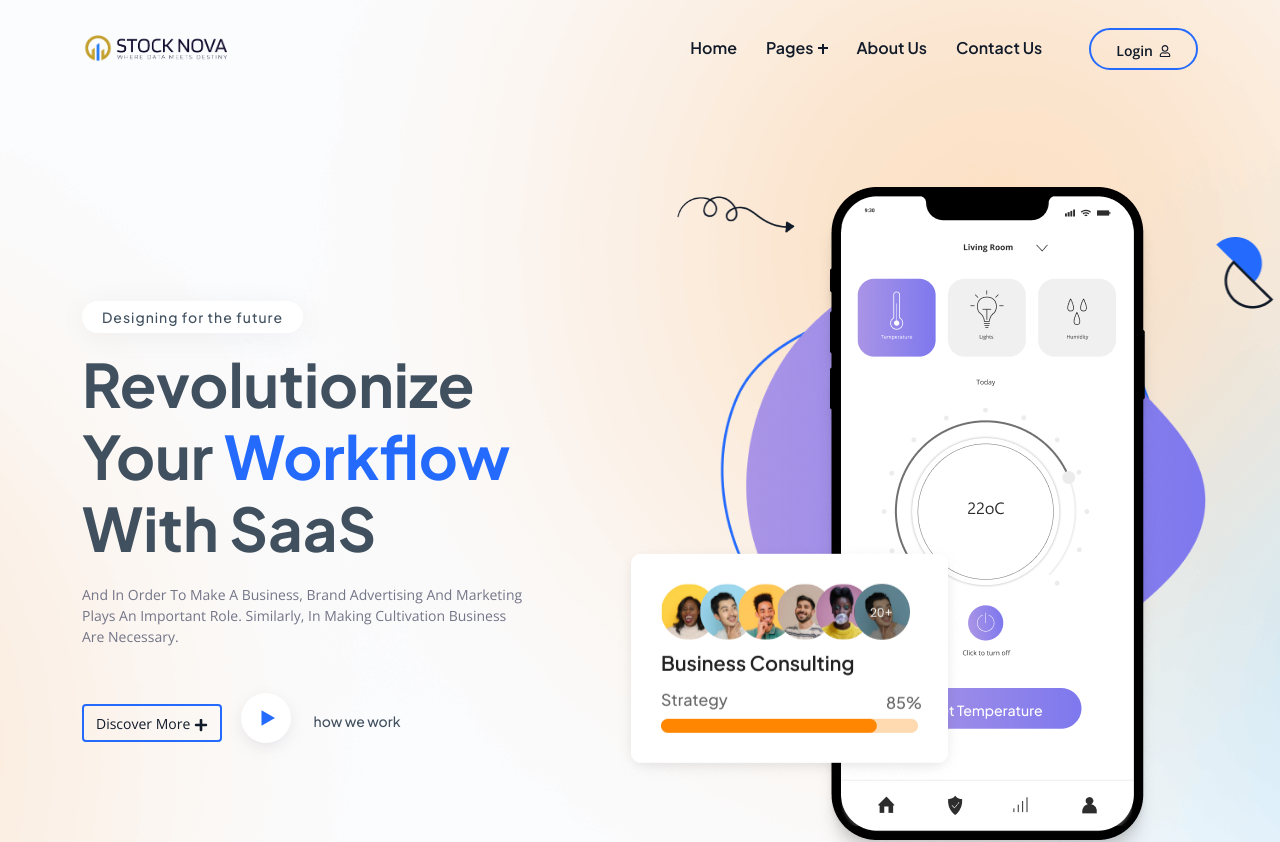
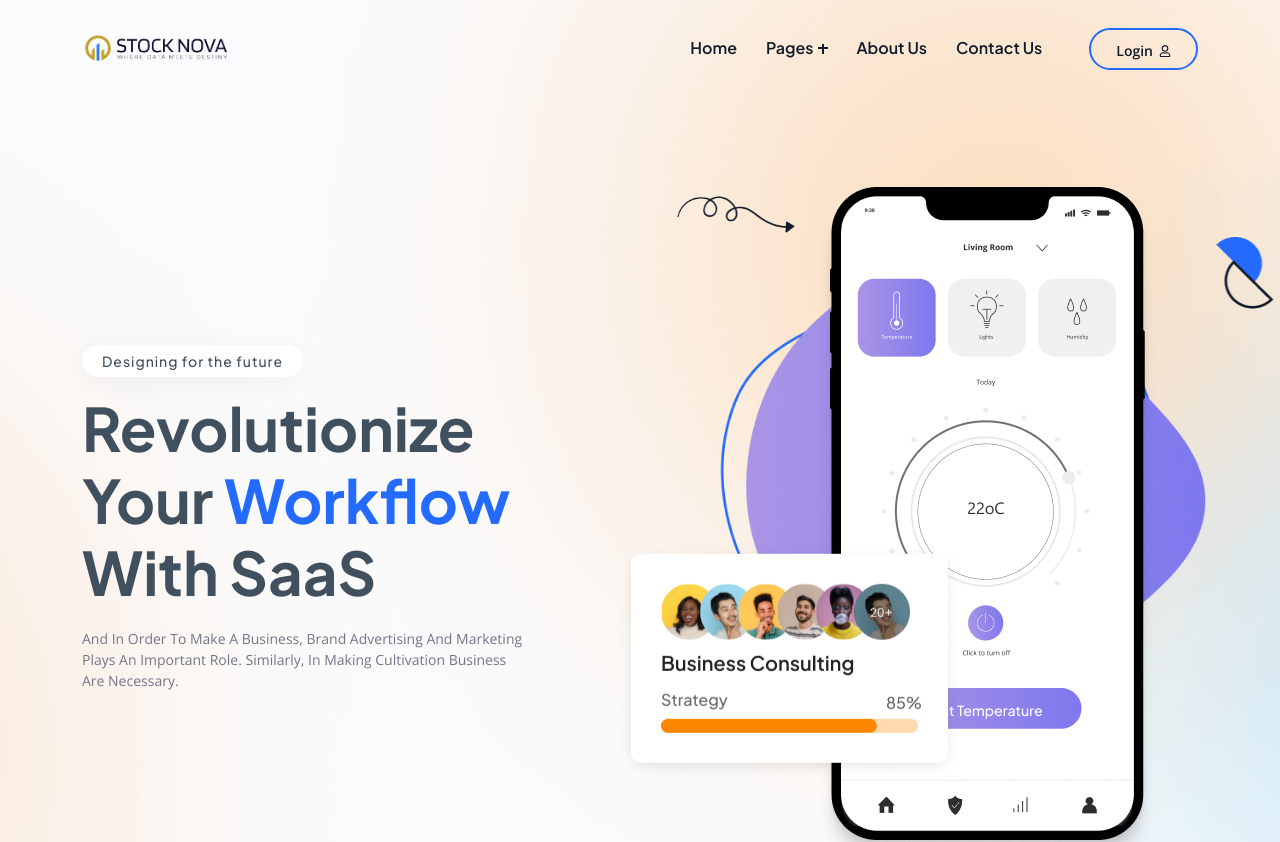
Before and after one commit to D4RK91GHT/stocknova-front, a React (Create React App) app: page / in a window 1280 px wide. Shown: the top 842 px of the page. Built offline with nearby package versions, Linux system fonts and the light colour scheme; a small style sheet from the web is missing.

Commit message:
Banner Updated

```diff
--- a/public/assets/scss/sections/_banner.scss
+++ b/public/assets/scss/sections/_banner.scss
@@ -20,62 +20,6 @@
 .banner-area-2 {
   padding-top: 210px;
   padding-bottom: 70px;
-  .bg-img-2 {
-    position: absolute;
-    right: -100px;
-    top: 0;
-    width: 660px;
-  }
-  .video-play-btn-hover {
-    cursor: pointer;
-  }
-}
-.banner-area-3 {
-  margin-top: 0;
-  .bg-gray {
-    padding: 140px 0;
-    position: relative;
-  }
-  .img-right {
-    position: absolute;
-    right: 0;
-    top: 0;
-    width: 55%;
-    bottom: 0;
-    height: 100%;
-    z-index: 1;
-  }
-  &:after {
-    content: "";
-    position: absolute;
-    right: 40%;
-    top: 0;
-    width: 20%;
-    height: 100%;
-    background-image: linear-gradient(to right, #f8f9fc 50%, transparent);
-    z-index: 2;
-  }
-}
-
-.navbar-area-2 {
-  .nav-right-part {
-    align-items: center;
-    .navbar-phone {
-      color: var(--heading-color);
-      background: transparent;
-      .icon {
-        background: #246bfd2e;
-        img {
-          filter: invert(38%) sepia(100%) saturate(3579%) hue-rotate(212deg)
-            brightness(97%) contrast(105%);
-        }
-      }
-      h5,
-      span {
-        color: var(--heading-color);
-      }
-    }
-  }
 }
 
 .banner-inner {
--- /dev/null
+++ b/src/components/Banner.js
@@ -0,0 +1,88 @@
+import React from "react";
+const Banner = () => {
+  return (
+    <>
+      {/* ================== BannerTwo Start ==================*/}
+      <div
+        className="banner-area bg-relative banner-area-2 bg-cover"
+        style={{ backgroundImage: 'url("./assets/img/bg/8.png")' }}
+      >
+        <div className="container">
+          <div className="row">
+            <div className="col-lg-6 align-self-center">
+              <div className="banner-inner pe-xl-5">
+                <h6
+                  className="subtitle "
+                  data-aos="fade-right"
+                  data-aos-delay="100"
+                  data-aos-duration="1500"
+                >
+                  Designing for the future
+                </h6>
+                <h2
+                  className="title "
+                  data-aos="fade-right"
+                  data-aos-delay="200"
+                  data-aos-duration="1500"
+                >
+                  {" "}
+                  Revolutionize Your <span>Workflow</span> With SaaS
+                </h2>
+                <p
+                  className="content pe-xl-5 "
+                  data-aos="fade-right"
+                  data-aos-delay="250"
+                  data-aos-duration="1500"
+                >
+                  And In Order To Make A Business, Brand Advertising And
+                  Marketing Plays An Important Role. Similarly, In Making
+                  Cultivation Business Are Necessary.
+                </p>
+              </div>
+            </div>
+            <div
+              className="col-lg-6 col-md-9 "
+              data-aos="fade-left"
+              data-aos-delay="100"
+              data-aos-duration="1500"
+            >
+              <div className="banner-thumb-2 mt-4 mt-lg-0">
+                <img
+                  className="banner-animate-img banner-animate-img-4"
+                  src="assets/img/banner-2/3.png"
+                  alt="img"
+                />
+                <div className="main-img-wrap">
+                  <img
+                    className="banner-animate-img banner-animate-img-1 left_image_bounce"
+                    src="assets/img/banner-2/4.png"
+                    alt="img"
+                  />
+                  <img
+                    className="banner-animate-img banner-animate-img-2 left_image_bounce"
+                    src="assets/img/banner-2/5.png"
+                    alt="img"
+                  />
+                  <img
+                    className="banner-animate-img banner-animate-img-3 top_image_bounce"
+                    src="assets/img/banner-2/2.png"
+                    alt="img"
+                  />
+                  <img
+                    className="main-img"
+                    src="assets/img/banner-2/1.png"
+                    alt="img"
+                  />
+                </div>
+              </div>
+            </div>
+          </div>
+        </div>
+      </div>
+
+      {/* ================== BannerTwo End ==================*/}
+    </>
+  );
+};
+
+export default Banner;
--- a/src/components/BannerTwo.js
+++ /dev/null
@@ -1,124 +0,0 @@
-import React, { useState } from "react";
-import { FaPlus } from "react-icons/fa";
-import { Link } from "react-router-dom";
-import ModalVideo from "react-modal-video";
-const BannerTwo = () => {
-  const [isOpen, setOpen] = useState(false);
-  return (
-    <>
-      {/* ================== BannerTwo Start ==================*/}
-      <div
-        className='banner-area bg-relative banner-area-2 bg-cover'
-        style={{ backgroundImage: 'url("./assets/img/bg/8.png")' }}
-      >
-        <div className='container'>
-          <div className='row'>
-            <div className='col-lg-6 align-self-center'>
-              <div className='banner-inner pe-xl-5'>
-                <h6
-                  className='subtitle '
-                  data-aos='fade-right'
-                  data-aos-delay='100'
-                  data-aos-duration='1500'
-                >
-                  Designing for the future
-                </h6>
-                <h2
-                  className='title '
-                  data-aos='fade-right'
-                  data-aos-delay='200'
-                  data-aos-duration='1500'
-                >
-                  {" "}
-                  Revolutionize Your <span>Workflow</span> With SaaS
-                </h2>
-                <p
-                  className='content pe-xl-5 '
-                  data-aos='fade-right'
-                  data-aos-delay='250'
-                  data-aos-duration='1500'
-                >
-                  And In Order To Make A Business, Brand Advertising And
-                  Marketing Plays An Important Role. Similarly, In Making
-                  Cultivation Business Are Necessary.
-                </p>
-                <Link
-                  className='btn btn-border-base '
-                  data-aos='fade-right'
-                  data-aos-delay='300'
-                  data-aos-duration='1500'
-                  to='/about'
-                >
-                  Discover More <FaPlus />
-                </Link>
-                <div
-                  className='d-inline-block align-self-center '
-                  data-aos='fade-right'
-                  data-aos-delay='350'
-                  data-aos-duration='1500'
-                >
-                  <span
-                    onClick={() => setOpen(true)}
-                    className='video-play-btn-hover'
-                  >
-                    <img src='assets/img/video.svg' alt='img' />{" "}
-                    <h6 className='d-inline-block'>how we work</h6>
-                  </span>
-
-                  <div></div>
-                </div>
-                <ModalVideo
-                  channel='youtube'
-                  autoplay
-                  isOpen={isOpen}
-                  videoId='XM6kTQPzzpQ'
-                  onClose={() => setOpen(false)}
-                />
-              </div>
-            </div>
-            <div
-              className='col-lg-6 col-md-9 '
-              data-aos='fade-left'
-              data-aos-delay='100'
-              data-aos-duration='1500'
-            >
-              <div className='banner-thumb-2 mt-4 mt-lg-0'>
-                <img
-                  className='banner-animate-img banner-animate-img-4'
-                  src='assets/img/banner-2/3.png'
-                  alt='img'
-                />
-                <div className='main-img-wrap'>
-                  <img
-                    className='banner-animate-img banner-animate-img-1 left_image_bounce'
-                    src='assets/img/banner-2/4.png'
-                    alt='img'
-                  />
-                  <img
-                    className='banner-animate-img banner-animate-img-2 left_image_bounce'
-                    src='assets/img/banner-2/5.png'
-                    alt='img'
-                  />
-                  <img
-                    className='banner-animate-img banner-animate-img-3 top_image_bounce'
-                    src='assets/img/banner-2/2.png'
-                    alt='img'
-                  />
-                  <img
-                    className='main-img'
-                    src='assets/img/banner-2/1.png'
-                    alt='img'
-                  />
-                </div>
-              </div>
-            </div>
-          </div>
-        </div>
-      </div>
-
-      {/* ================== BannerTwo End ==================*/}
-    </>
-  );
-};
-
-export default BannerTwo;
--- a/src/pages/Home.jsx
+++ b/src/pages/Home.jsx
@@ -1,7 +1,7 @@
 import React from "react";
 import Navbar from "../components/Navbar";
 import AboutAreaTwo from "../components/AboutAreaTwo";
-import BannerTwo from "../components/BannerTwo";
+import BannerTwo from "../components/Banner";
 import CounterAreaTwo from "../components/CounterAreaTwo";
 import PricingAreaOne from "../components/PricingAreaOne";
 
```
